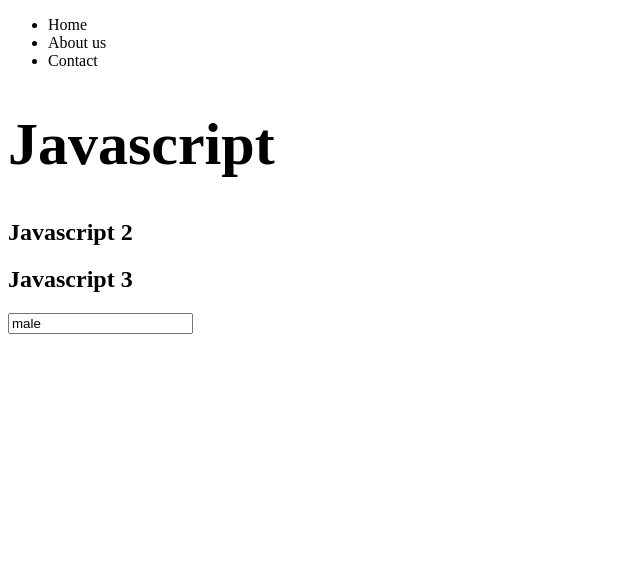
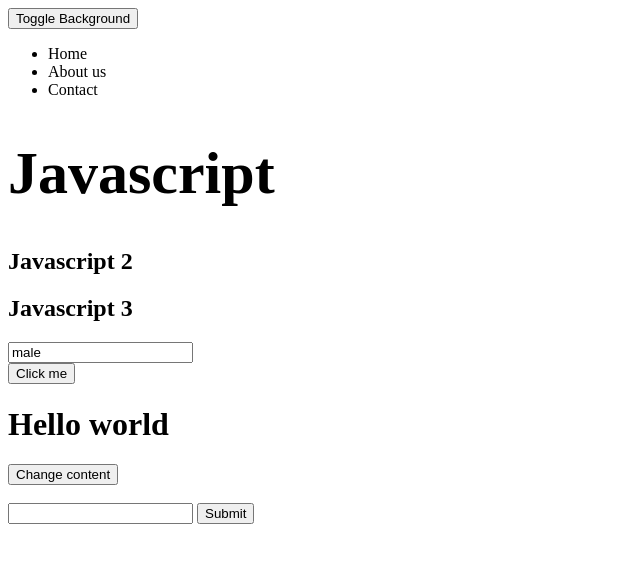
Before and after one commit to Hillary-cloud/javascript-teaching, a plain HTML site: page index.html in a window 1280 px wide. Shown: the whole page, without its empty margins (0-640 px from the left). Drawn offline with Linux system fonts and the light colour scheme.

Commit message:
event listener

```diff
--- a/index.html
+++ b/index.html
@@ -4,8 +4,21 @@
     <meta charset="UTF-8">
     <meta name="viewport" content="width=device-width, initial-scale=1.0">
     <title>Document</title>
+    <style>
+        body{
+            background-color: white;
+            color: black;
+            transition: background-color 0.5s, color 0.5s;
+        }
+        .dark-mode {
+            background-color: black ;
+            color: white;
+        }
+    </style>
 </head>
 <body>
+    <button onclick="toggleBackground()" >Toggle Background</button>
+
         <ul id="menu">
             <li class="menu-item">Home</li>
             <li class="menu-item">About us</li>
@@ -18,8 +31,55 @@
 
     <input type="text" id="name" name="gender" value="male" placeholder="enter name">
     <!-- <input type="radio" name="gender" value="female"> -->
+     <br>
 
+     <button id="btn" type="submit" >Click me</button>
+
+     <h1 id="content"> Hello world</h1>
+
+     <button id="changeContentBtn">Change content</button><br><br>
+
+     <input id="submitInput" type="text" value="">
+     <!-- <button type="submit" onclick="sayHello()" >Submit</button> -->
+     <button type="submit" id="submitInputBtn" >Submit</button>
 <script>
+    // TOGGLE BACKGROUND
+
+    function toggleBackground(){
+        document.body.classList.toggle('dark-mode')
+    }
+    // function sayHello(){
+    //     const inputVal = document.getElementById('submitInput').value
+    //     alert('Hello '+ inputVal)
+    // }
+    // or
+
+    // function sayHello(){
+    //     const sayHelloInput = document.getElementById('submitInput').value
+    //     alert('Hello '+ sayHelloInput)
+    // }
+    // document.getElementById('submitInputBtn').addEventListener('click', sayHello)
+
+    document.getElementById('changeContentBtn').addEventListener('click', function(){
+        changeH1 = document.getElementById('content')
+        changeH1.innerHTML = "<h2>Content Changed</h2><p>This is a new content</p>"
+        changeH1.style.cssText = "color: green; font-size: 24px;"
+    })
+    // const greetClasss = () => {
+    //     alert('goodmorning class')
+    // }
+
+    // const greetClass = document.getElementById('btn')
+    // greetClass.addEventListener('click', greetClasss)
+
+    // greetClass.removeEventListener('click', greetClasss)
+
+    // const greetClass = document.getElementById('btn')
+    // greetClass.onclick = function(){
+    //     alert('goodmorning class again')
+    // }
+
+
     // SELECTING USING DOM
     // const element = document.getElementById('text')
     // console.log(element)
@@ -82,9 +142,9 @@
     // getClass.className += " new"
     // console.log(getClass)
 
-    const element = document.querySelector('#text')
-    element.classList.toggle('sub-main')
-    console.log(element)
+    // const element = document.querySelector('#text')
+    // element.classList.toggle('sub-main')
+    // console.log(element)
 
 
 
```
